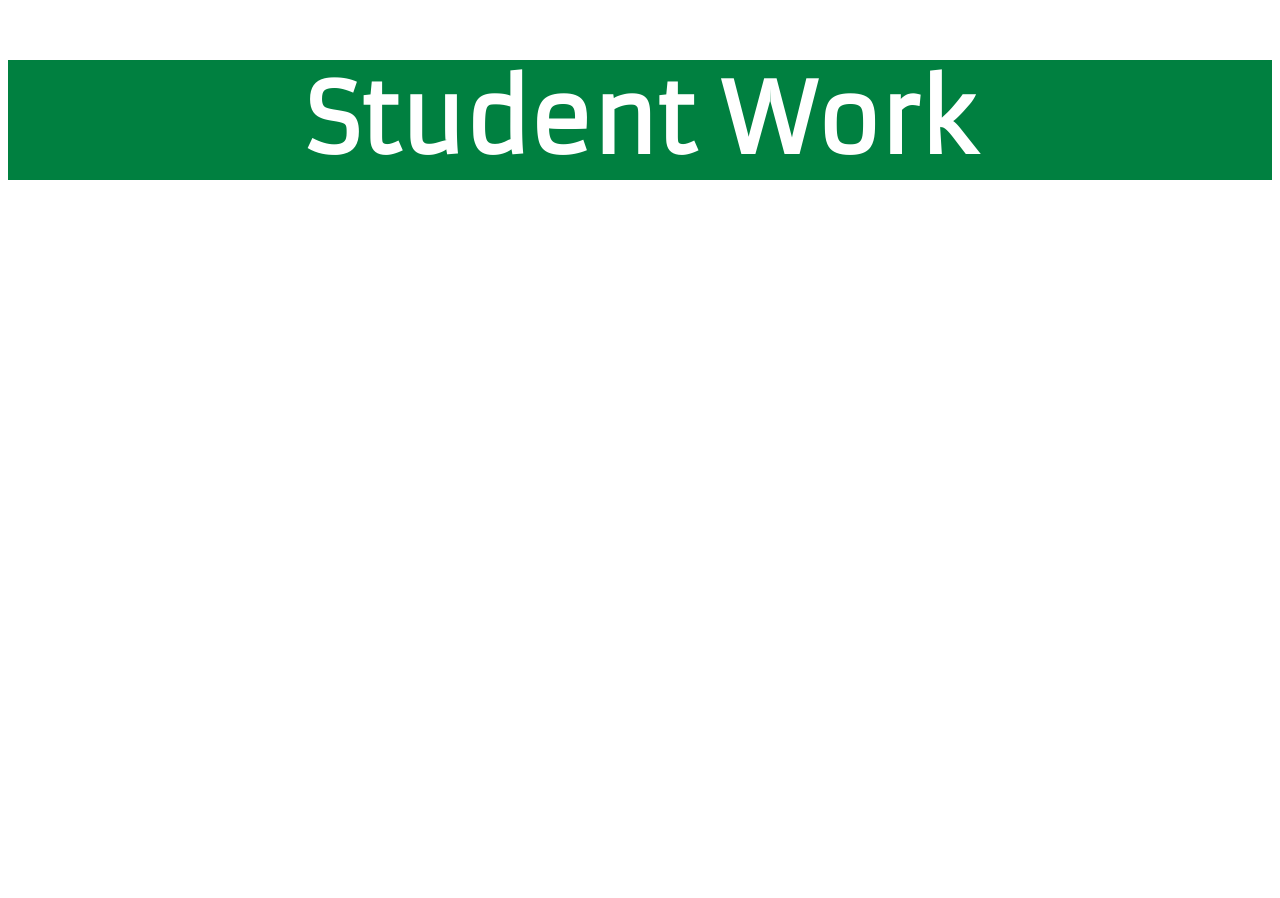
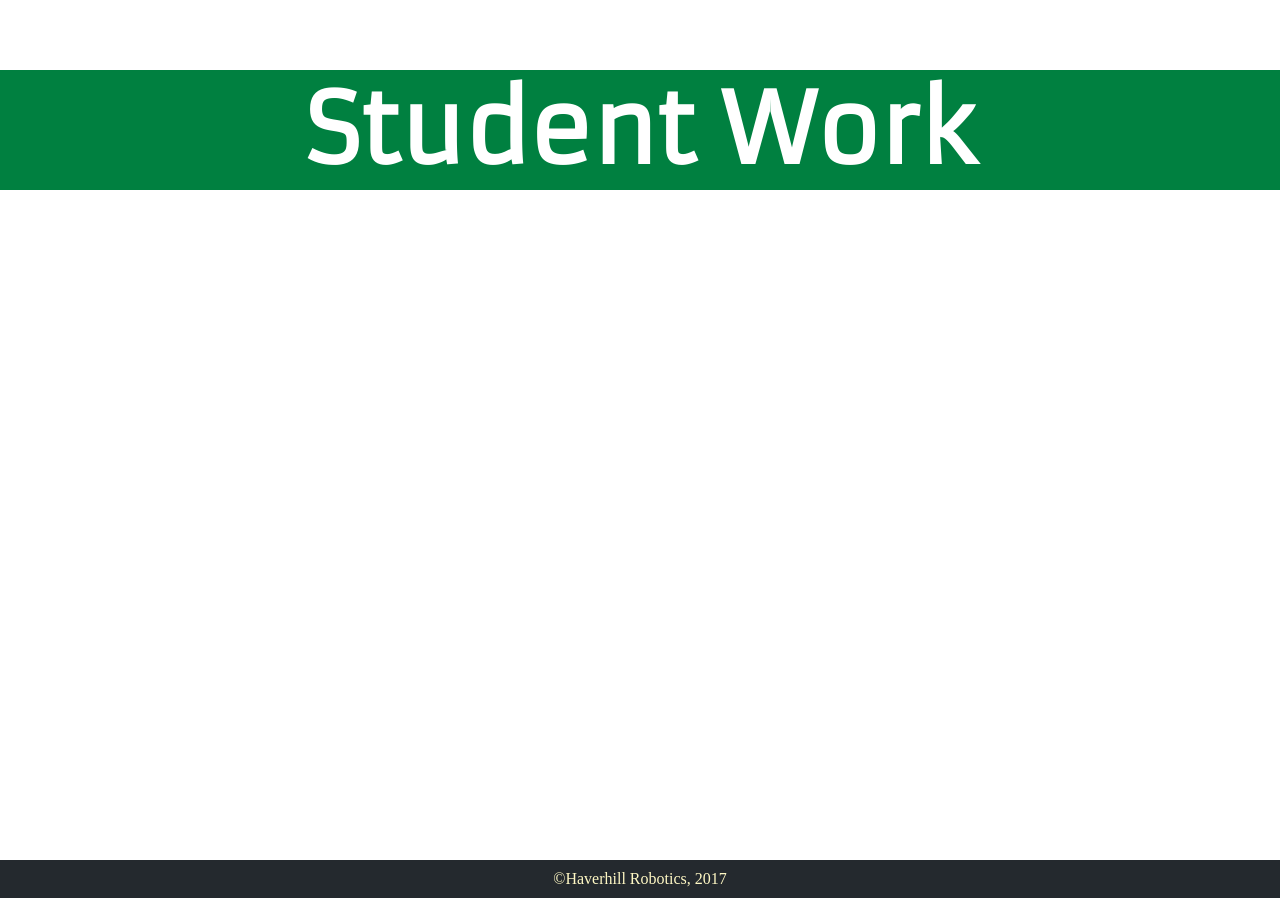
Before and after one commit to cashbrook/webdev, a plain HTML site: page harob/index.html in a window 1280 px wide. Shown: the part 826-1724 px from the top of the page. Before the commit the page ends 1014 px from the top, so only its background shows below. Drawn offline with Linux system fonts and the light colour scheme.

Commit message:
adding page align for student work. adding footer

```diff
--- a/harob/index.html
+++ b/harob/index.html
@@ -11,12 +11,17 @@
 <div class="main">
 
 		<div class="front">
-			<h1>Haverhill Robo<a class="t" href="https://twitter.com/havrobotics?lang=en" target="_blank">t</a>ic<a href="#student" id="s" target="_blank">s</a></h1>
+			<h1>Haverhill Robo<a class="t" href="https://twitter.com/havrobotics?lang=en" target="_blank">t</a>ic<a href="#student" id="s" target="">s</a></h1>
 		</div>
 
-		<div id="student">
+		<div class="student_space" id="student">
+			<div class="space"></div>
 			<h2>Student Work</h2>
 		</div>
+
+		<footer>
+			<p>&#169;Haverhill Robotics, 2017</p>
+		</footer>
 
 </div>
 
--- a/harob/style.css
+++ b/harob/style.css
@@ -4,6 +4,7 @@
 
 body {
 	background-color: #00;
+	margin: 0;
 }
 
 .main {
@@ -42,6 +43,24 @@ h2 {
 	width: 100%;
 }
 
-#student {
+.student_space {
+	min-height: 100vh;
+	min-height: 100%;
+	height: 100vh;
+	width: 100%;
+}
+
+.space {
+	height: 10px;
+}
+
+footer {
+	text-align: center;
+	background-color: #24292E;
+}
+
+footer p {
 	margin: 0;
+	padding: 10px 0 10px 0;
+	color: #FFF8C4;
 }
```
